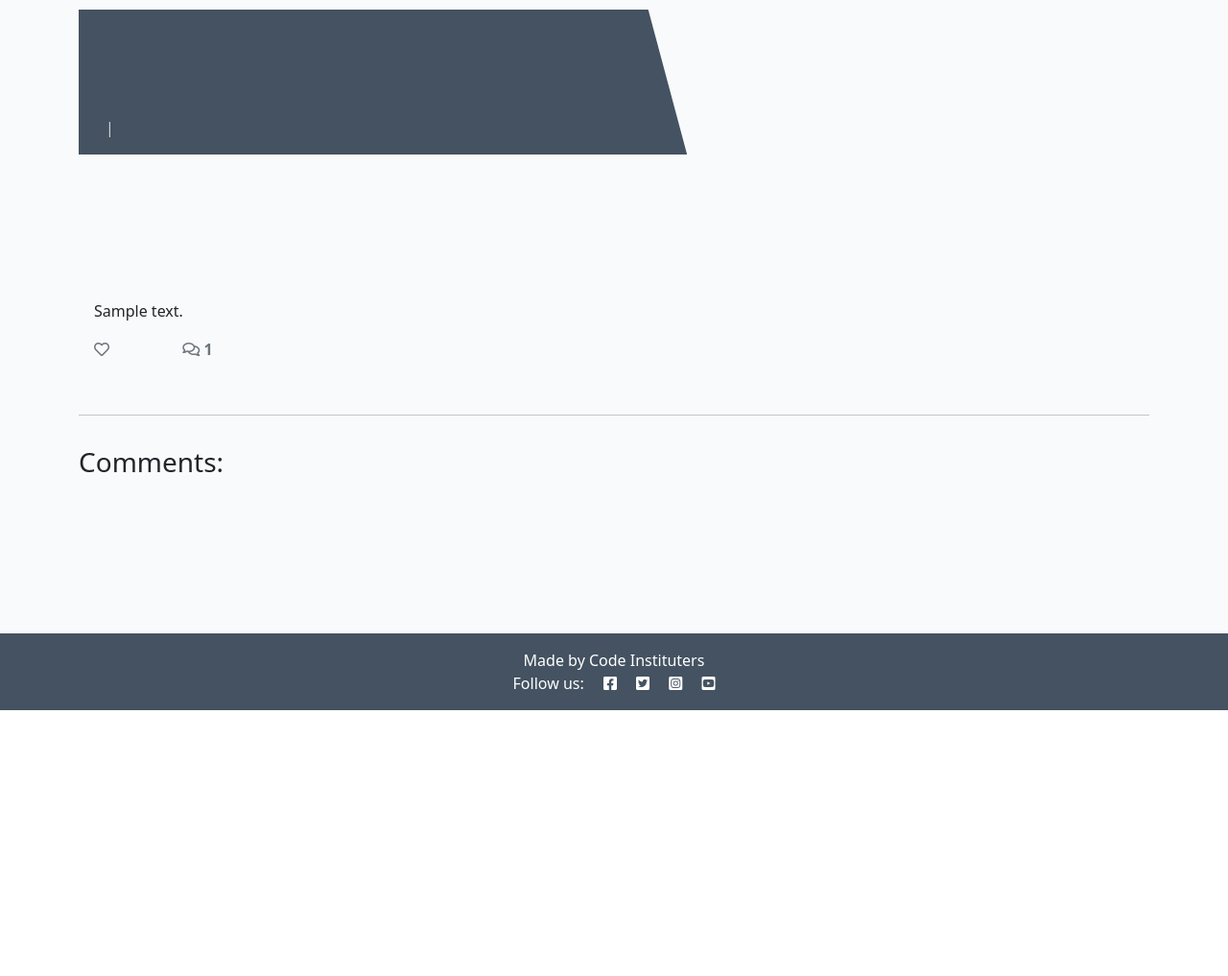
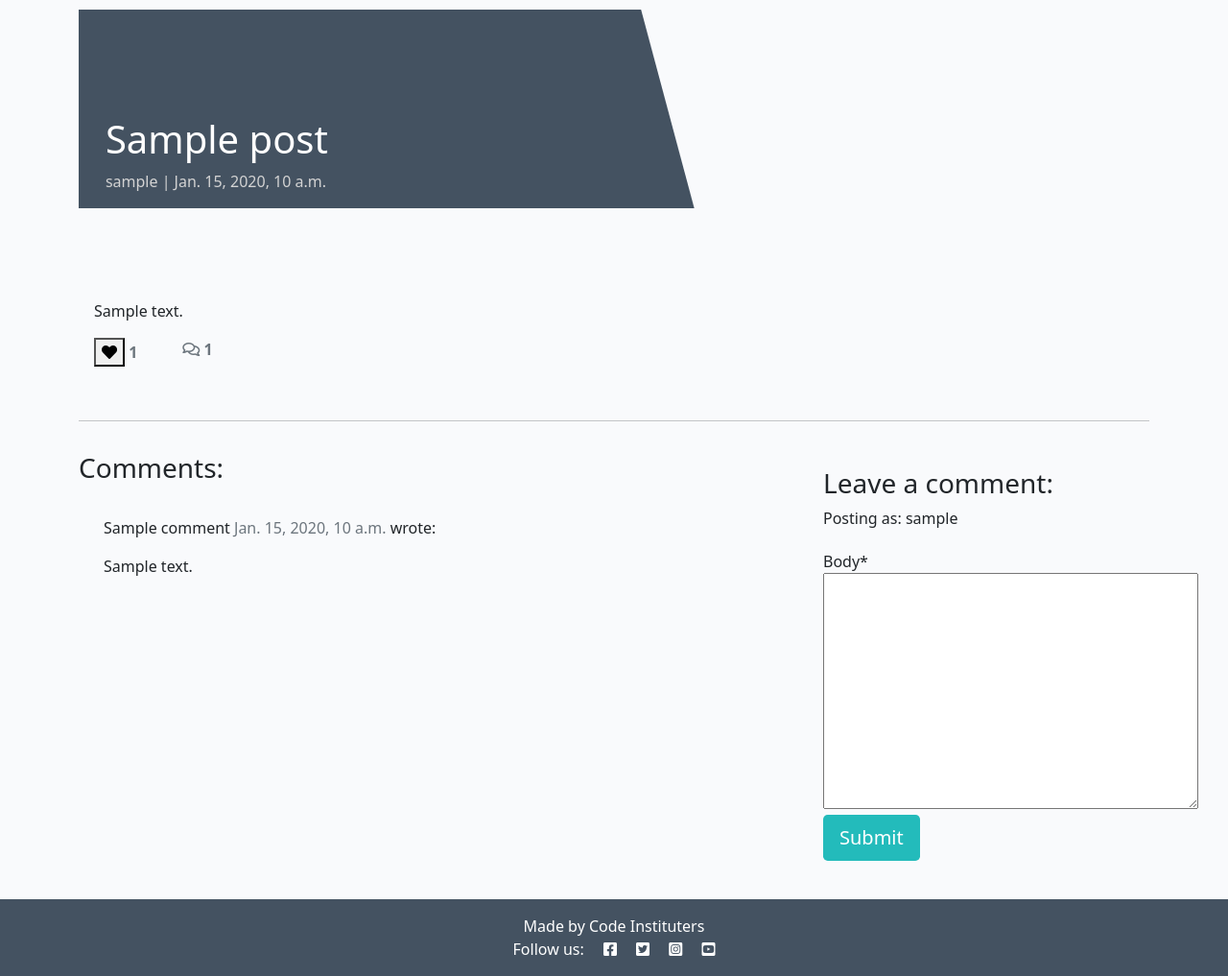
Before and after one commit to claudio-cruz/DjangoBlog, a Django app: a page that uses templates/base.html in a window 1280 px wide. Shown: the part 60-1077 px from the top of the page at 96% size. Before the commit the page ends 800 px from the top, so only its background shows below. Run offline with Django 3.2, Linux system fonts and the light colour scheme; a user stored in the database is signed in; tables that the repository leaves empty hold one stand-in row (values such as "Sample post"); some libraries are stand-ins or nearby versions.

Commit message:
Add like and unlike functionality

```diff
--- /dev/null
+++ b/blog/forms.py
@@ -0,0 +1,8 @@
+from .models import Comment
+from django import forms
+
+
+class CommentForm(forms.ModelForm):
+    class Meta:
+        model = Comment
+        fields = ('body',)
--- a/blog/urls.py
+++ b/blog/urls.py
@@ -5,4 +5,5 @@ from django.urls import path
 urlpatterns = [
     path('', views.PostList.as_view(), name='home'),
     path('<slug:slug>/', views.PostDetail.as_view(), name='post_detail'),
+    path('like/<slug:slug>', views.PostLike.as_view(), name='post_like'),
 ]
--- a/blog/views.py
+++ b/blog/views.py
@@ -1,6 +1,8 @@
-from django.shortcuts import render, get_object_or_404
+from django.shortcuts import render, get_object_or_404, reverse
 from django.views import generic, View
+from django.http import HttpResponseRedirect
 from .models import Post
+from .forms import CommentForm
 
 
 class PostList(generic.ListView):
@@ -26,6 +28,51 @@ class PostDetail(View):
             {
                 'post': post,
                 'comments': comments,
-                'liked': liked
+                'commented': False,
+                'liked': liked,
+                'comment_form': CommentForm()
             },
         )
+
+    def post(self, request, slug, *args, **kwargs):
+        queryset = Post.objects.filter(status=1)
+        post = get_object_or_404(queryset, slug=slug)
+        comments = post.comments.filter(approved=True).order_by('created_on')
+        liked = False
+        if post.likes.filter(id=self.request.user.id).exists():
+            liked = True
+
+        comment_form = CommentForm(data=request.POST)
+
+        if comment_form.is_valid():
+            comment_form.instance.email = request.user.email
+            comment_form.instance.name = request.user.username
+            comment = comment_form.save(commit=False)
+            comment.post = post
+            comment.save()
+        else:
+            comment_form = CommentForm()
+
+        return render(
+            request,
+            'post_detail.html',
+            {
+                'post': post,
+                'comments': comments,
+                'commented': True,
+                'liked': liked,
+                'comment_form': CommentForm()
+            },
+        )
+
+class PostLike(View):
+
+    def post(self, request, slug):
+        post = get_object_or_404(Post, slug=slug)
+
+        if post.likes.filter(id=request.user.id).exists():
+            post.likes.remove(request.user)
+        else:
+            post.likes.add(request.user)
+
+        return HttpResponseRedirect(reverse('post_detail', args=[slug]))
--- a/codestar/urls.py
+++ b/codestar/urls.py
@@ -19,5 +19,6 @@ from django.urls import path, include
 urlpatterns = [
     path('admin/', admin.site.urls),
     path('summernote/', include('django_summernote.urls')),
-    path('', include('blog.urls'), name='blog_urls')
+    path('', include('blog.urls'), name='blog_urls'),
+    path('accounts/', include('allauth.urls')),
 ]
--- a/templates/base.html
+++ b/templates/base.html
@@ -39,14 +39,14 @@
                     </li>
                     {% if user.is_authenticated %}
                     <li class="nav-item">
-                        <a class="nav-link" href="#">Logout</a>
+                        <a class="nav-link" href="{% url 'account_logout' %}">Logout</a>
                     </li>
                     {% else %}
                     <li class="nav-item">
-                        <a class="nav-link" href="#">Register</a>
+                        <a class="nav-link" href="{% url 'account_signup' %}">Register</a>
                     </li>
                     <li class="nav-item">
-                        <a class="nav-link" href="#">Login</a>
+                        <a class="nav-link" href="{% url 'account_login' %}">Login</a>
                     </li>
                     {% endif %}
                 </ul>
--- a/templates/post_detail.html
+++ b/templates/post_detail.html
@@ -1,21 +1,21 @@
 {% extends 'base.html' %} {% block content %}
+{% load crispy_forms_tags %}
 
 <div class="masthead">
     <div class="container">
         <div class="row g-0">
             <div class="col-md-6 masthead-text">
                 <!-- Post title goes in these h1 tags -->
-                <h1 class="post-title">
-                </h1>
+                <h1 class="post-title">{{ post.title }}</h1>
                 <!-- Post author goes before the | the post's created date goes after -->
-                <p class="post-subtitle"> | </p>
+                <p class="post-subtitle">{{ post.author }} | {{ post.created_on }}</p>
             </div>
             <div class="d-none d-md-block col-md-6 masthead-image">
                 <!-- The featured image URL goes in the src attribute -->
                 {% if "placeholder" in post.featured_image.url %}
                 <img src="https://codeinstitute.s3.amazonaws.com/fullstack/blog/default.jpg" width="100%">
                 {% else %}
-                <img src="" width="100%">
+                <img src=" {{ post.featured_image.url }}" width="100%">
                 {% endif %}
             </div>
         </div>
@@ -34,14 +34,36 @@
                 <div class="row">
 
                     <div class="col-1">
-                        <!-- The number of likes goes before the closing strong tag -->
-                        <strong class="text-secondary"><i class="far fa-heart"></i> </strong>
+                        <strong>
+                            {% if user.is_authenticated %}
+                            <form class="d-inline" action="{% url 'post_like' post.slug %}" method="POST">
+                                {% csrf_token %}
+                                {% if liked %}
+
+                                <button type="submit" name="blogpost_id" value="{{ post.slug }}" class="bth-like"><i
+                                    class="fas fa-heart"></i></button>
+
+                                {% else %}
+
+                                <button type="submit" name="blogpost_id" value="{{ post.slug }}" class="bth-like"><i
+                                    class="far fa-heart"></i></button>
+
+                                {% endif %}
+
+                            </form>
+                            {% else %}
+
+                            <span class="text-secondary"><i class="far fa-heart"></i></span>
+                            {% endif %}
+                            <span class="text-secondary"> {{ post.number_of_likes }} </span>
+                        </strong>
+
                     </div>
                     <div class="col-1">
                         {% with comments.count as total_comments %}
                         <strong class="text-secondary"><i class="far fa-comments"></i>
                             <!-- Our total_comments variable goes before the closing strong tag -->
-                        {{ total_comments }}</strong>
+                            {{ total_comments }}</strong>
                         {% endwith %}
                     </div>
                 </div>
@@ -57,8 +79,8 @@
         <div class="col-md-8 card mb-4  mt-3 ">
             <h3>Comments:</h3>
             <div class="card-body">
-                <!-- We want a for loop inside the tags to iterate through each comment in comments -->
-                {% for comment in commets %}
+                <!-- We want a for loop inside the empty control tags to iterate through each comment in comments -->
+                {% for comment in comments %}
                 <div class="comments" style="padding: 10px;">
                     <p class="font-weight-bold">
                         <!-- The commenter's name goes here. Check the model if you're not sure what that is -->
@@ -78,6 +100,22 @@
         <div class="col-md-4 card mb-4  mt-3 ">
             <div class="card-body">
                 <!-- For later -->
+                {% if commented %}
+                <div class="alert alert-success" role="alert">
+                    Your comment is awaiting approval
+                </div>
+                {% else %}
+                {% if user.is_authenticated %}
+
+                <h3>Leave a comment:</h3>
+                <p>Posting as: {{ user.username }}</p>
+                <form method="post" style="margin-top: 1.3em;">
+                    {{ comment_form | crispy }}
+                    {% csrf_token %}
+                    <button type="submit" class="btn btn-signup btn-lg">Submit</button>
+                </form>
+                {% endif %}
+                {% endif %}
             </div>
         </div>
     </div>
```
Also changed, not shown: codestar/settings.py (+14 -0 lines), requirements.txt (+7 -0 lines), requirments.txt (deleted, +0 -10 lines), templates/account/login.html (added, +34 -0 lines), templates/account/logout.html (added, +29 -0 lines), templates/account/signup.html (added, +31 -0 lines).
